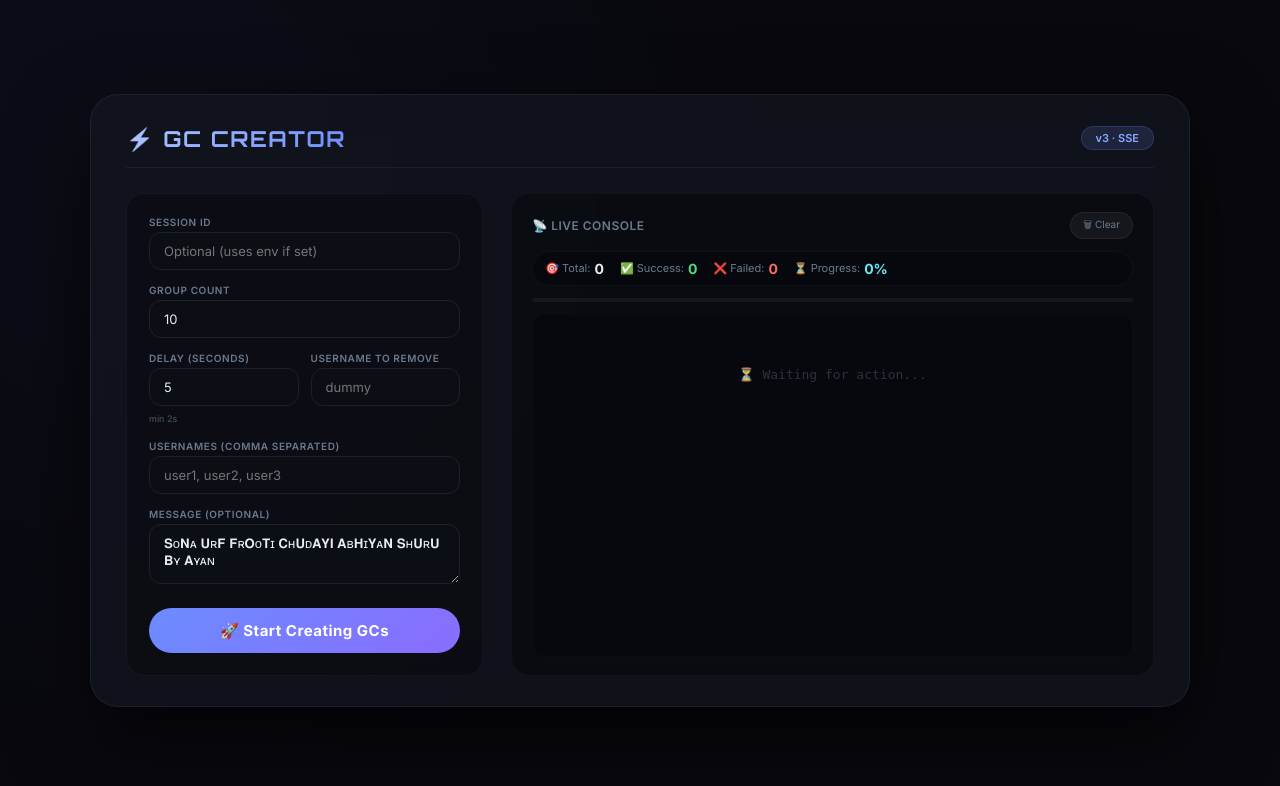
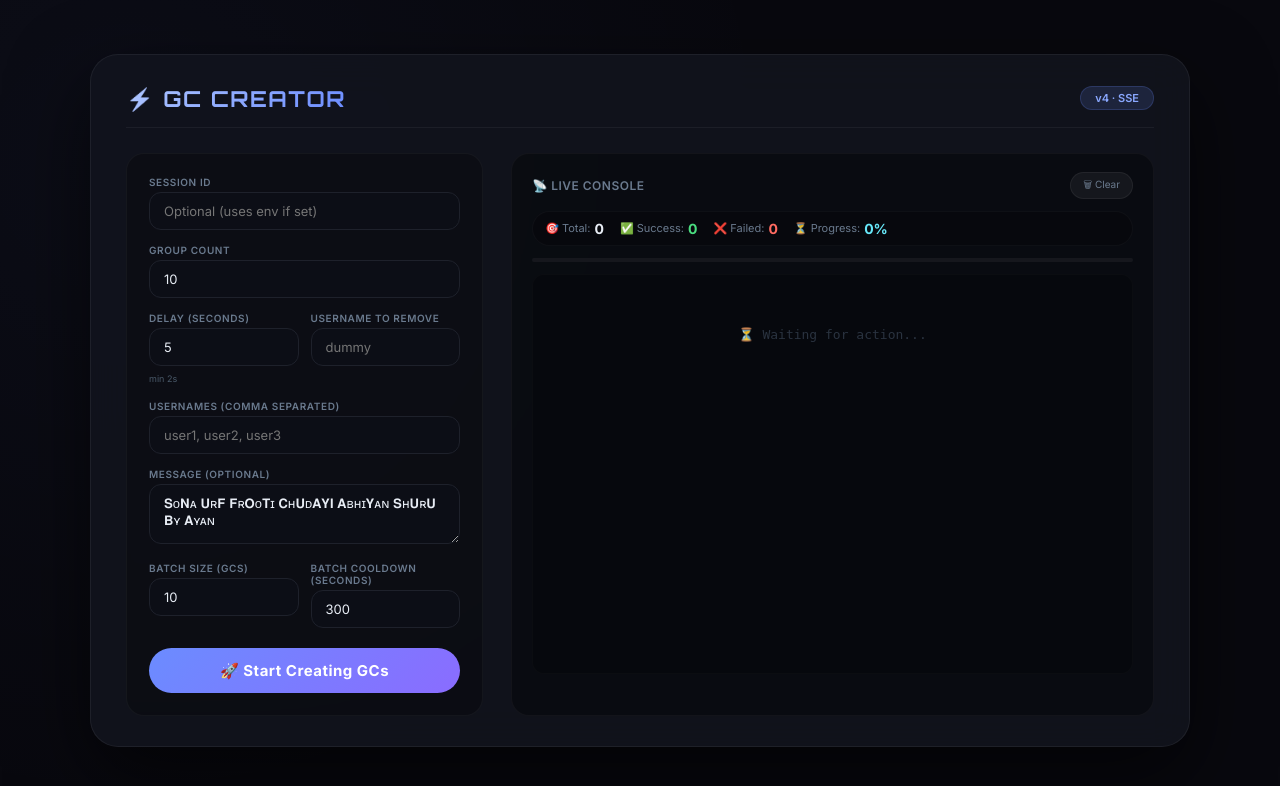
Before and after one commit to sujalll20078-eng/gc-creator, a Flask app: page / in a window 1280 px wide. Shown: the top 786 px of the page. Run offline with Flask 3, Linux system fonts and the light colour scheme.

Commit message:
Update index.html

```diff
--- a/templates/index.html
+++ b/templates/index.html
@@ -291,7 +291,7 @@
 <div class="container">
     <div class="header">
         <h1>⚡ GC CREATOR</h1>
-        <span class="badge">v3 · SSE</span>
+        <span class="badge">v4 · SSE</span>
     </div>
 
     <div class="grid-2">
@@ -323,7 +323,18 @@
                 </div>
                 <div class="form-group">
                     <label>Message (optional)</label>
-                    <textarea name="message" rows="2">𝐒ᴏ𝐍ᴀ 𝐔ʀ𝐅 𝐅ʀ𝐎ᴏ𝐓ɪ 𝐂ʜ𝐔ᴅ𝐀𝐘𝐈 𝐀ʙ𝐇ɪ𝐘ᴀ𝐍 𝐒ʜ𝐔ʀ𝐔 𝐁ʏ 𝐀ʏᴀɴ</textarea>
+                    <textarea name="message" rows="2">𝐒ᴏ𝐍ᴀ 𝐔ʀ𝐅 𝐅ʀ𝐎ᴏ𝐓ɪ 𝐂ʜ𝐔ᴅ𝐀𝐘𝐈 𝐀ʙʜɪ𝐘ᴀɴ 𝐒ʜ𝐔ʀ𝐔 𝐁ʏ 𝐀ʏᴀɴ</textarea>
+                </div>
+                <!-- 🆕 Batch cooldown fields -->
+                <div class="row-2">
+                    <div class="form-group">
+                        <label>Batch Size (GCs)</label>
+                        <input type="number" name="batch_size" value="10" min="1" />
+                    </div>
+                    <div class="form-group">
+                        <label>Batch Cooldown (seconds)</label>
+                        <input type="number" name="batch_cooldown" value="300" min="0" step="1" />
+                    </div>
                 </div>
                 <button type="submit" class="btn-primary" id="startBtn">🚀 Start Creating GCs</button>
             </form>
@@ -442,7 +453,7 @@
 
                         // Parse total GCs
                         if (data.type === 'info') {
-                            const match = data.msg.match(/GC\s+(\d+)\/(\d+)/i);
+                            const match = data.msg.match(/Creating GC\s+(\d+)\/(\d+)/i);
                             if (match) {
                                 totalGCs = parseInt(match[2]);
                                 updateStats();
@@ -456,7 +467,7 @@
                             failCount++;
                             updateStats();
                         }
-                        if (data.type === 'success' && data.msg.includes('All GCs created')) {
+                        if (data.type === 'success' && data.msg.includes('All GCs processed')) {
                             startBtn.disabled = false;
                             startBtn.textContent = '🚀 Start Creating GCs';
                         }
```
